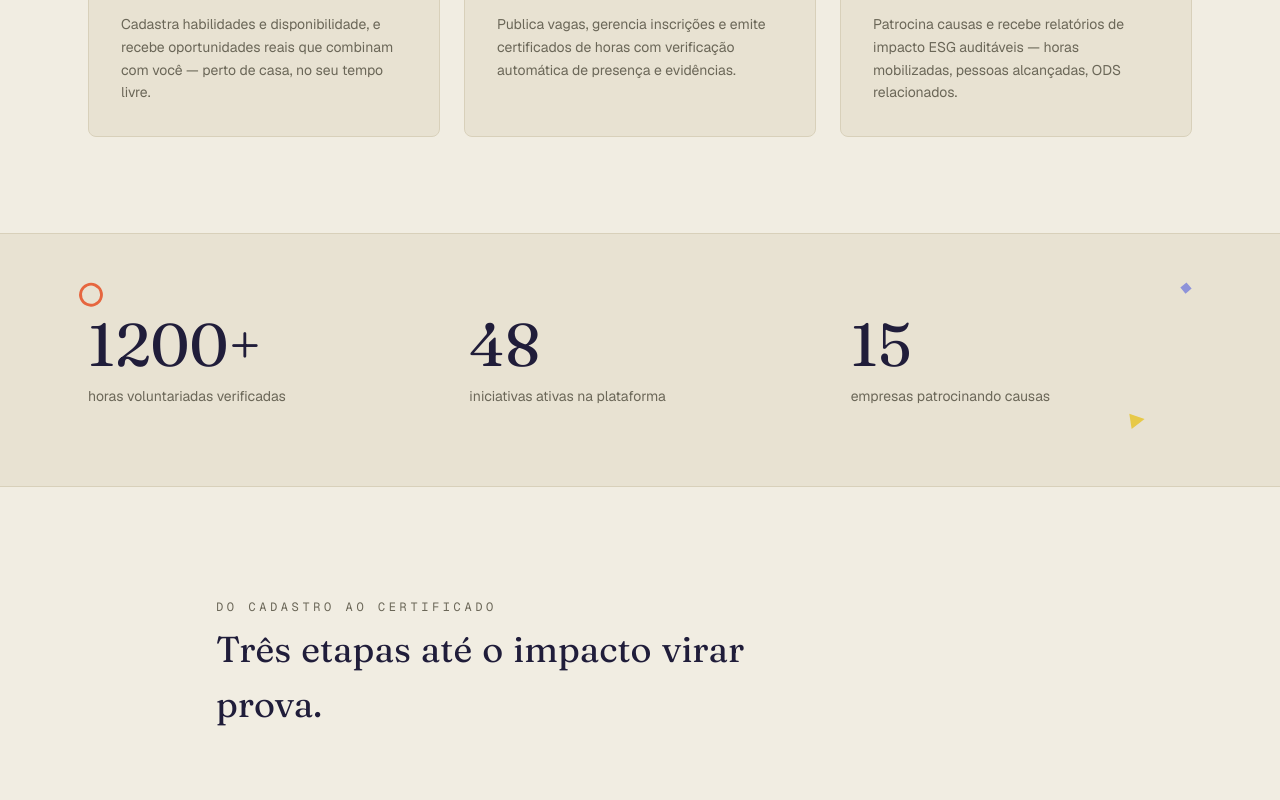
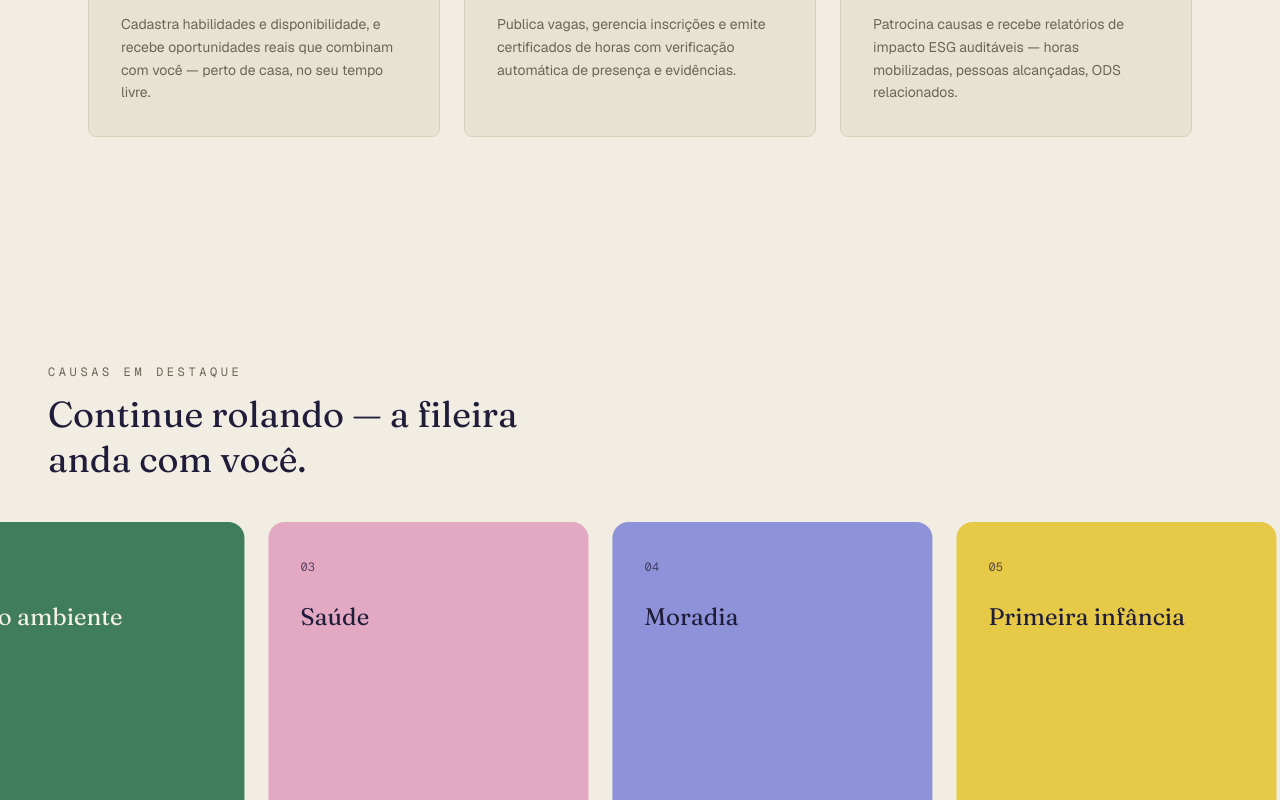
Before and after one commit to nunoguerra1/elo, a Next.js app in the folder apps/web/: page / in a window 1280 px wide. Shown: the part 2000-2800 px from the top of the page. Built offline with nearby package versions, Linux system fonts and the light colour scheme.

Commit message:
feat: add horizontal-scroll featured causes section

```diff
--- a/apps/web/src/app/page.tsx
+++ b/apps/web/src/app/page.tsx
@@ -1,11 +1,13 @@
 import { Navbar } from "@/components/Navbar";
 import { Hero } from "@/components/sections/Hero";
+import { CausesMarquee } from "@/components/sections/CausesMarquee";
 import { ThreeSides } from "@/components/sections/ThreeSides";
+import { FeaturedCauses } from "@/components/sections/FeaturedCauses";
+import { WaveBand } from "@/components/art/WaveBand";
 import { ImpactStats } from "@/components/sections/ImpactStats";
 import { HowItWorks } from "@/components/sections/HowItWorks";
 import { CallToAction } from "@/components/sections/CallToAction";
 import { Footer } from "@/components/Footer";
-import { CausesMarquee } from "@/components/sections/CausesMarquee";
 
 export default function Home() {
   return (
@@ -15,8 +17,11 @@ export default function Home() {
         <Hero />
         <CausesMarquee />
         <ThreeSides />
+        <FeaturedCauses />
+        <WaveBand backColor="#8e93d9" frontColor="#e6663f" className="h-20 w-full sm:h-28" />
         <ImpactStats />
         <HowItWorks />
+        <WaveBand backColor="#e3a9c2" frontColor="#e7c948" className="h-20 w-full sm:h-28" />
         <CallToAction />
         <Footer />
       </main>
--- /dev/null
+++ b/apps/web/src/components/sections/FeaturedCauses.tsx
@@ -0,0 +1,92 @@
+"use client";
+
+import { useEffect, useRef, useState } from "react";
+import { motion, useScroll, useTransform } from "framer-motion";
+
+const CAUSES = [
+    { title: "Educação", color: "#2b2f6b", ink: "#f5f1e6", description: "Reforço escolar, alfabetização de adultos e mentoria para jovens em vulnerabilidade." },
+    { title: "Meio ambiente", color: "#3f7d5c", ink: "#f5f1e6", description: "Reflorestamento urbano, mutirões de limpeza e educação ambiental em escolas." },
+    { title: "Saúde", color: "#e3a9c2", ink: "#201d3a", description: "Campanhas de vacinação, apoio a hospitais comunitários e saúde mental acessível." },
+    { title: "Moradia", color: "#8e93d9", ink: "#201d3a", description: "Mutirões de reforma habitacional e acompanhamento de famílias em situação de rua." },
+    { title: "Primeira infância", color: "#e7c948", ink: "#201d3a", description: "Brinquedotecas, leitura comunitária e apoio a creches de baixa renda." },
+    { title: "Segurança alimentar", color: "#e6663f", ink: "#fdf6ee", description: "Hortas comunitárias, bancos de alimentos e combate ao desperdício." },
+];
+
+const CARD_WIDTH = 320;
+const CARD_GAP = 24;
+
+export function FeaturedCauses() {
+    const wrapperRef = useRef<HTMLDivElement>(null);
+    const trackRef = useRef<HTMLDivElement>(null);
+    const [maxTranslate, setMaxTranslate] = useState(0);
+
+    useEffect(() => {
+        function measure() {
+            if (!trackRef.current) return;
+            const trackWidth = trackRef.current.scrollWidth;
+            const viewportWidth = window.innerWidth;
+            setMaxTranslate(Math.max(trackWidth - viewportWidth + 48, 0));
+        }
+        measure();
+        window.addEventListener("resize", measure);
+        return () => window.removeEventListener("resize", measure);
+    }, []);
+
+    const { scrollYProgress } = useScroll({
+        target: wrapperRef,
+        offset: ["start start", "end end"],
+    });
+
+    const x = useTransform(scrollYProgress, [0, 1], [0, -maxTranslate]);
+
+    return (
+        <div ref={wrapperRef} className="relative h-[300vh]">
+            <section className="sticky top-0 flex h-screen w-full flex-col justify-center overflow-hidden">
+                <div className="mb-10 px-6 sm:px-12">
+                    <p className="mb-3 font-mono text-xs tracking-[0.3em] text-muted">CAUSAS EM DESTAQUE</p>
+                    <h2
+                        className="max-w-lg text-3xl leading-tight text-foreground sm:text-4xl"
+                        style={{ fontFamily: "var(--font-voice)" }}
+                    >
+                        Continue rolando — a fileira anda com você.
+                    </h2>
+                </div>
+
+                <motion.div
+                    ref={trackRef}
+                    style={{ x }}
+                    className="flex gap-6 px-6 sm:px-12"
+                >
+                    {CAUSES.map((cause, i) => (
+                        <motion.div
+                            key={cause.title}
+                            initial={{ opacity: 0, y: 30 }}
+                            whileInView={{ opacity: 1, y: 0 }}
+                            viewport={{ once: true, amount: 0.4 }}
+                            transition={{ duration: 0.5, delay: i * 0.05 }}
+                            className="flex shrink-0 flex-col justify-between rounded-2xl p-8"
+                            style={{
+                                width: CARD_WIDTH,
+                                height: 380,
+                                backgroundColor: cause.color,
+                                color: cause.ink,
+                                marginRight: i === CAUSES.length - 1 ? 0 : CARD_GAP - 24,
+                            }}
+                        >
+                            <div>
+                                <span className="font-mono text-xs opacity-70">0{i + 1}</span>
+                                <h3
+                                    className="mt-6 text-2xl leading-tight"
+                                    style={{ fontFamily: "var(--font-voice)" }}
+                                >
+                                    {cause.title}
+                                </h3>
+                            </div>
+                            <p className="text-sm leading-relaxed opacity-90">{cause.description}</p>
+                        </motion.div>
+                    ))}
+                </motion.div>
+            </section>
+        </div>
+    );
+}
```
